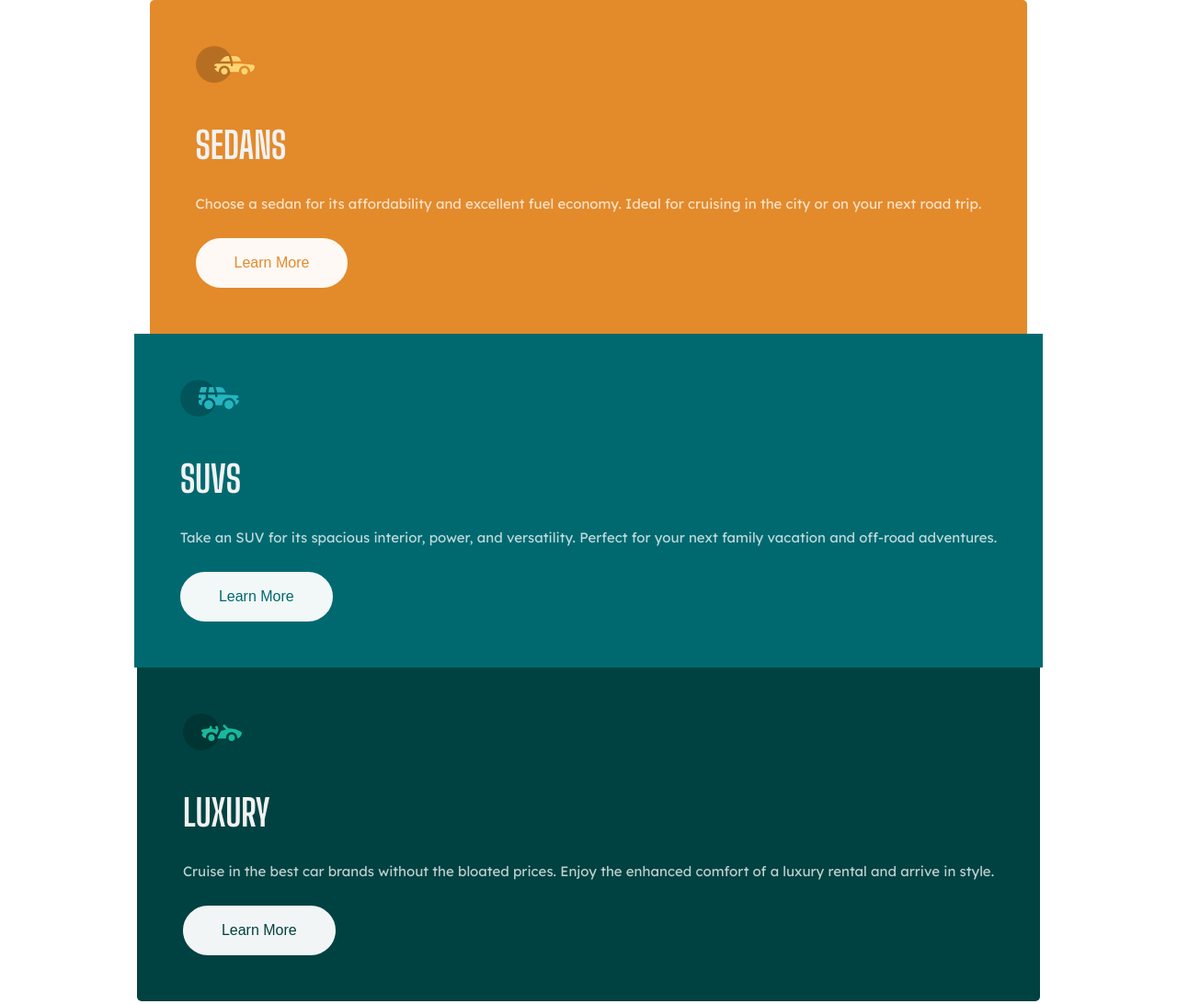
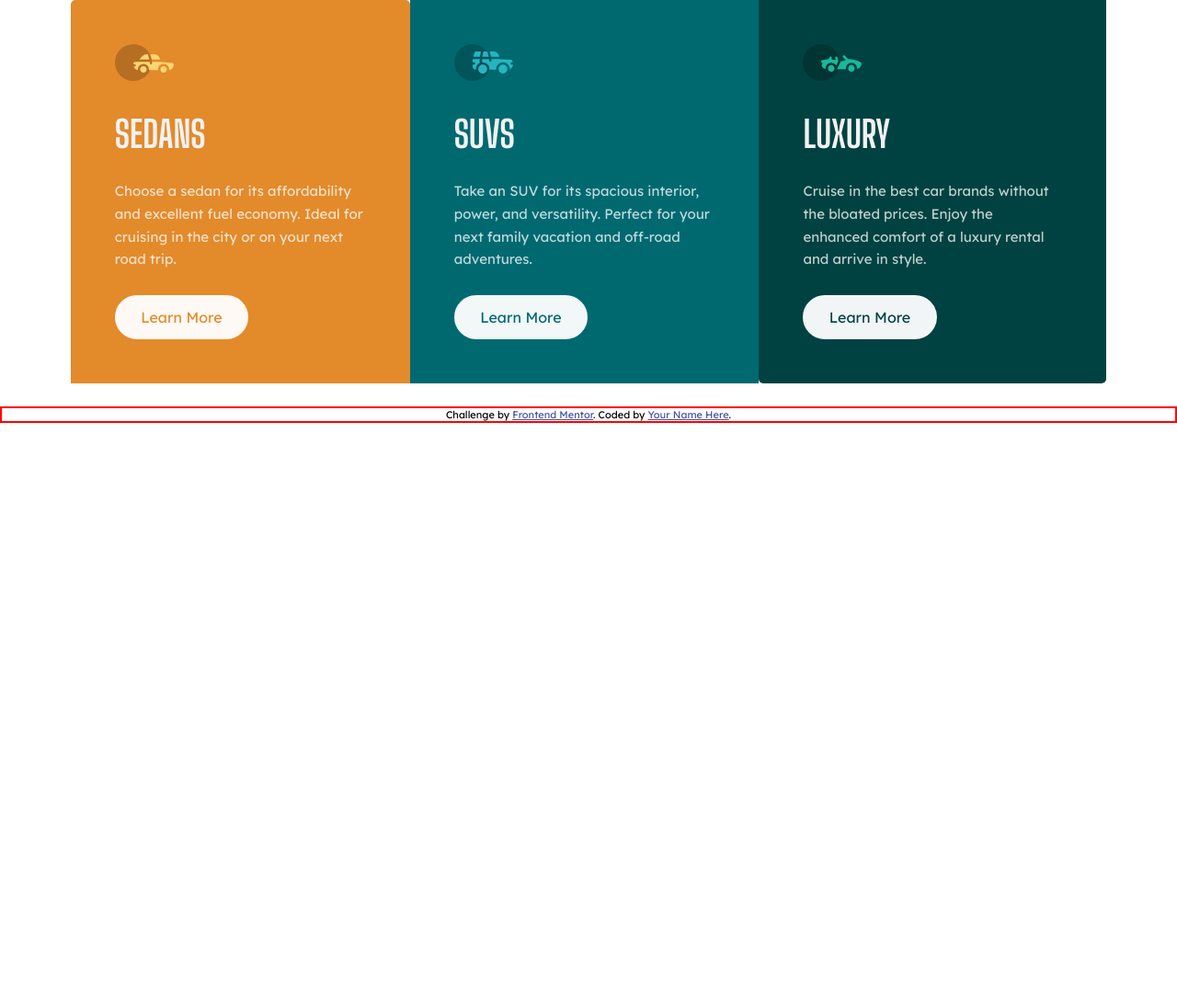
Before and after one commit to ZibusisoConrad/fem-3col-preview-card, a plain HTML site: page index.html in a window 1280 px wide. Shown: the top 1092 px of the page at 92% size. After the commit the page ends 800 px from the top, so only its background shows below. Drawn offline with Linux system fonts and the light colour scheme.

Commit message:
update css

```diff
--- a/index.html
+++ b/index.html
@@ -5,11 +5,14 @@
     <meta name="viewport" content="width=device-width, initial-scale=1.0" />
     <!-- displays site properly based on user's device -->
 
-    <link rel="preconnect" href="https://fonts.googleapis.com">
-    <link rel="preconnect" href="https://fonts.gstatic.com" crossorigin>
-    <link href="https://fonts.googleapis.com/css2?family=Big+Shoulders+Display:wght@700&family=Lexend+Deca&display=swap" rel="stylesheet">
+    <link rel="preconnect" href="https://fonts.googleapis.com" />
+    <link rel="preconnect" href="https://fonts.gstatic.com" crossorigin />
+    <link
+      href="https://fonts.googleapis.com/css2?family=Big+Shoulders+Display:wght@700&family=Lexend+Deca&display=swap"
+      rel="stylesheet"
+    />
 
-    <link rel="stylesheet" href="style.css">
+    <link rel="stylesheet" href="style.css" />
 
     <link
       rel="icon"
@@ -33,7 +36,7 @@
   </head>
   <body class="">
     <main class="flex">
-      <section class=" flex">
+      <section class="flex">
         <article>
           <img src="/images/icon-sedans.svg" alt="" />
           <h2 class="heading">Sedans</h2>
--- a/style.css
+++ b/style.css
@@ -59,7 +59,9 @@ main {
   display: flex;
   justify-content: center;
   align-items: center;
-  flex-direction: column;
+  /* flex-basis: 100%; */
+  flex-wrap: wrap;
+  /* flex-direction: column; */
 }
 
 /*  */
@@ -71,8 +73,9 @@ section {
 }
 
 article {
-  padding: 3.125rem;
+  padding: 3rem;
   background-color: var(--clr-dark-cyan);
+  /* max-width: 100%; */
 }
 
 article:first-child {
@@ -88,7 +91,7 @@ article:last-child{
 }
 
 img {
-  padding-bottom: 2.5rem;
+  padding-bottom: 1.875rem;
 }
 
 .heading {
@@ -96,21 +99,39 @@ img {
   color: var(--clr-heading-gray);
   text-transform: uppercase;
   font-size: 2.5rem;
-  padding-bottom: 1.75rem;
+  padding: 0;
+  padding-bottom: 1.625rem;
 }
 
 .description {
   color: var(--clr-para-white);
-  padding-bottom: 1.5625rem;
-  line-height: 1.6;
+  mix-blend-mode: lighten;
+  padding-bottom: 1.625rem;
+  line-height: 1.65;
 }
 
 button {
-  padding: 1rem 2.5rem;
+  padding: 0.75rem 1.65rem;
   border-radius: 2rem;
+  font-family: var(--font-lexend);
   font-size: 1rem;
   text-transform: capitalize;
   background-color: var(--clr-heading-gray);
   border: var(--clr-heading-gray) 2px solid;
   mix-blend-mode: screen;
 }
+
+button:active,
+button:focus,
+button:hover {
+  cursor: pointer;
+  background: none;
+  color: var(--clr-para-white);
+}
+
+@media screen and (min-width: 71.875em) {
+
+  .flex {
+    flex-wrap: nowrap;
+  }
+}
```
